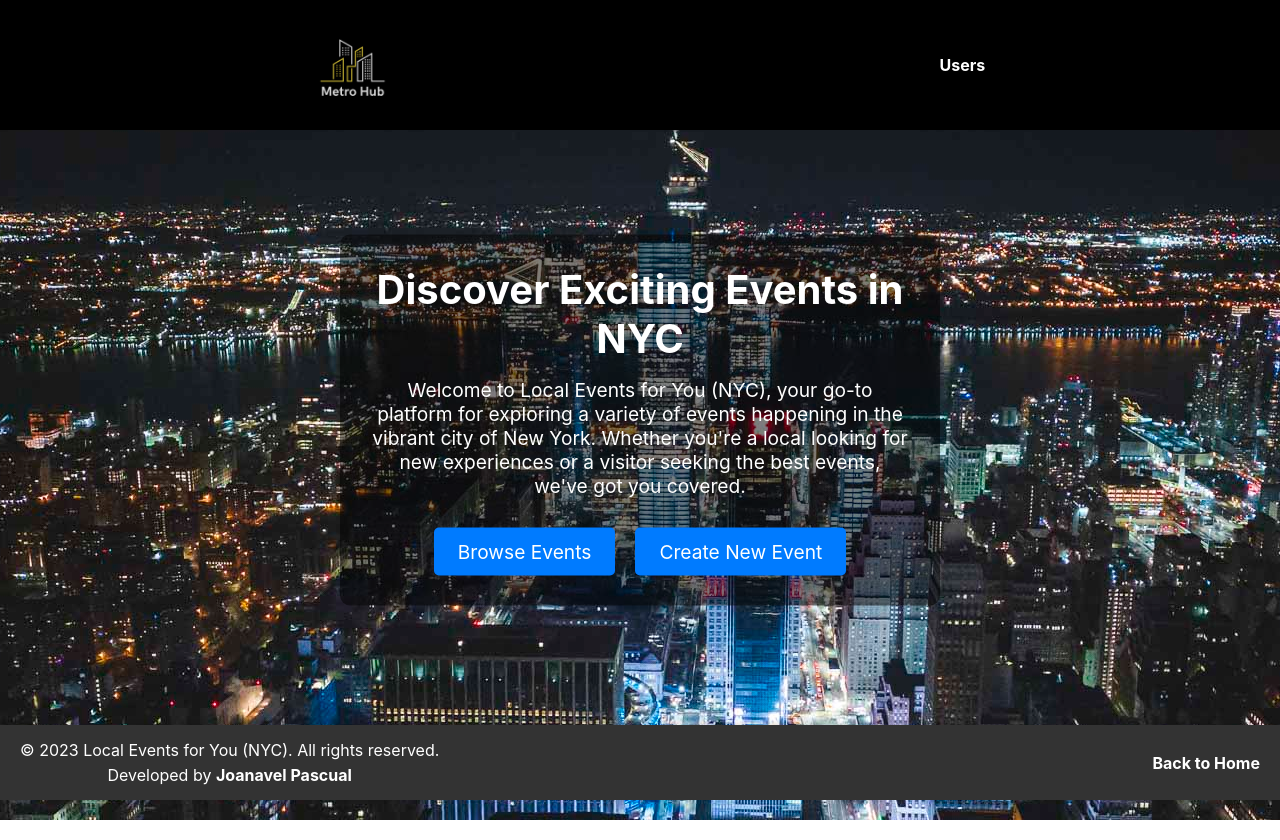
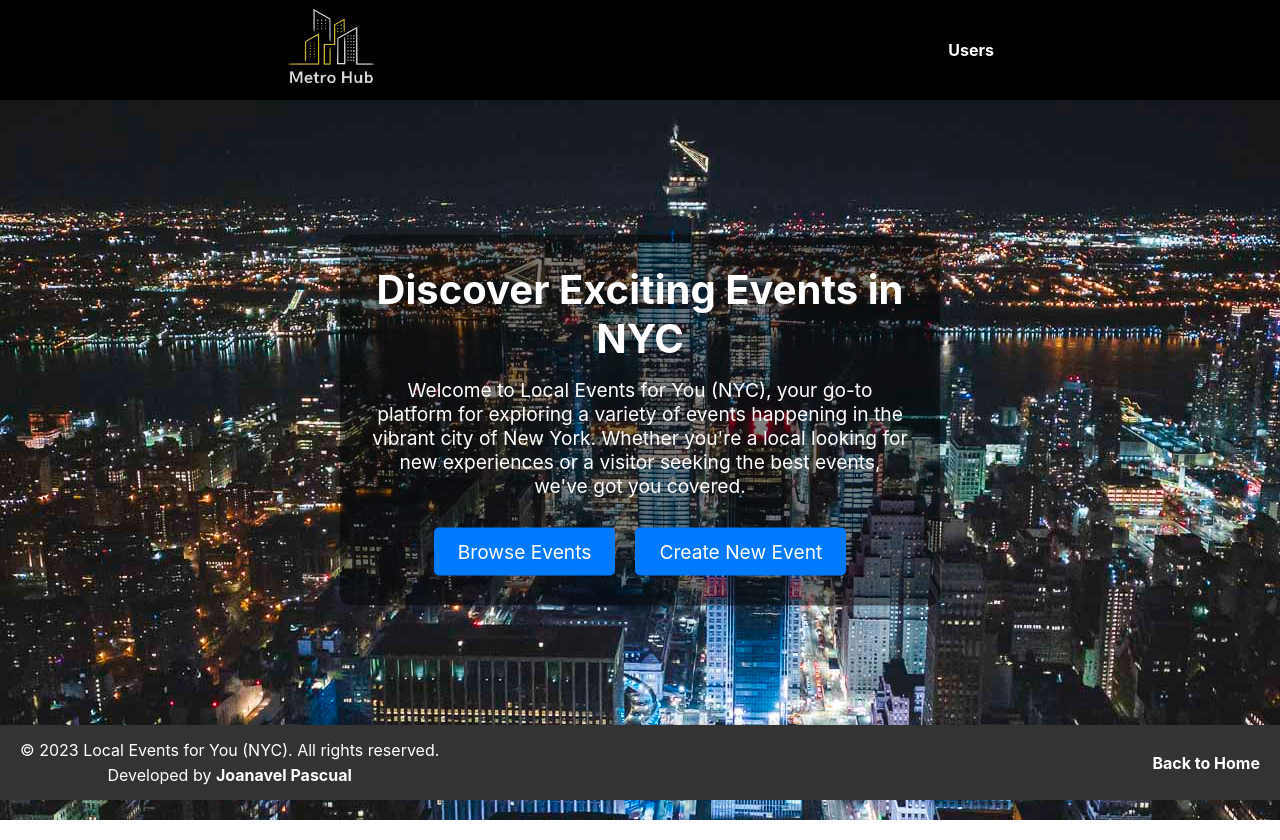
Before and after one commit to JoanavelPascual7/event-react-app-v3, a React (Create React App) app: page / in a window 1280 px wide. Shown: the top 840 px of the page. Built offline with nearby package versions, Linux system fonts and the light colour scheme.

Commit message:
logo improvements

```diff
--- a/src/CSS/NavBar.css
+++ b/src/CSS/NavBar.css
@@ -9,7 +9,7 @@
   align-items: center;
   color: #fff;
   z-index: 1000;
-  min-height: 130px;
+  min-height: 100px;
 
 }
 
@@ -21,12 +21,12 @@
 }
 
 .navbar-logo img {
-  width: 115px;
-  height: 115px;
+  width: 90px;
+  height: 80px;
   background: none;
 }
 
-.navbar-logo:hover {
+#logo-container:hover {
   transform: scale(1.009);
 }
 
--- a/src/components/NavBar.js
+++ b/src/components/NavBar.js
@@ -11,9 +11,11 @@ function Logo() {
 function NavBar() {
   return (
     <nav className="navbar">
+        <div id='logo-container'>
       <Link to="/" id="MetroHubLogo" className='navbar-logo'>
         <Logo/>
       </Link>
+      </div>
       <Link to="/users">Users</Link>
     </nav>
   );
```
Also changed, not shown: src/Images/Reviews.png.
